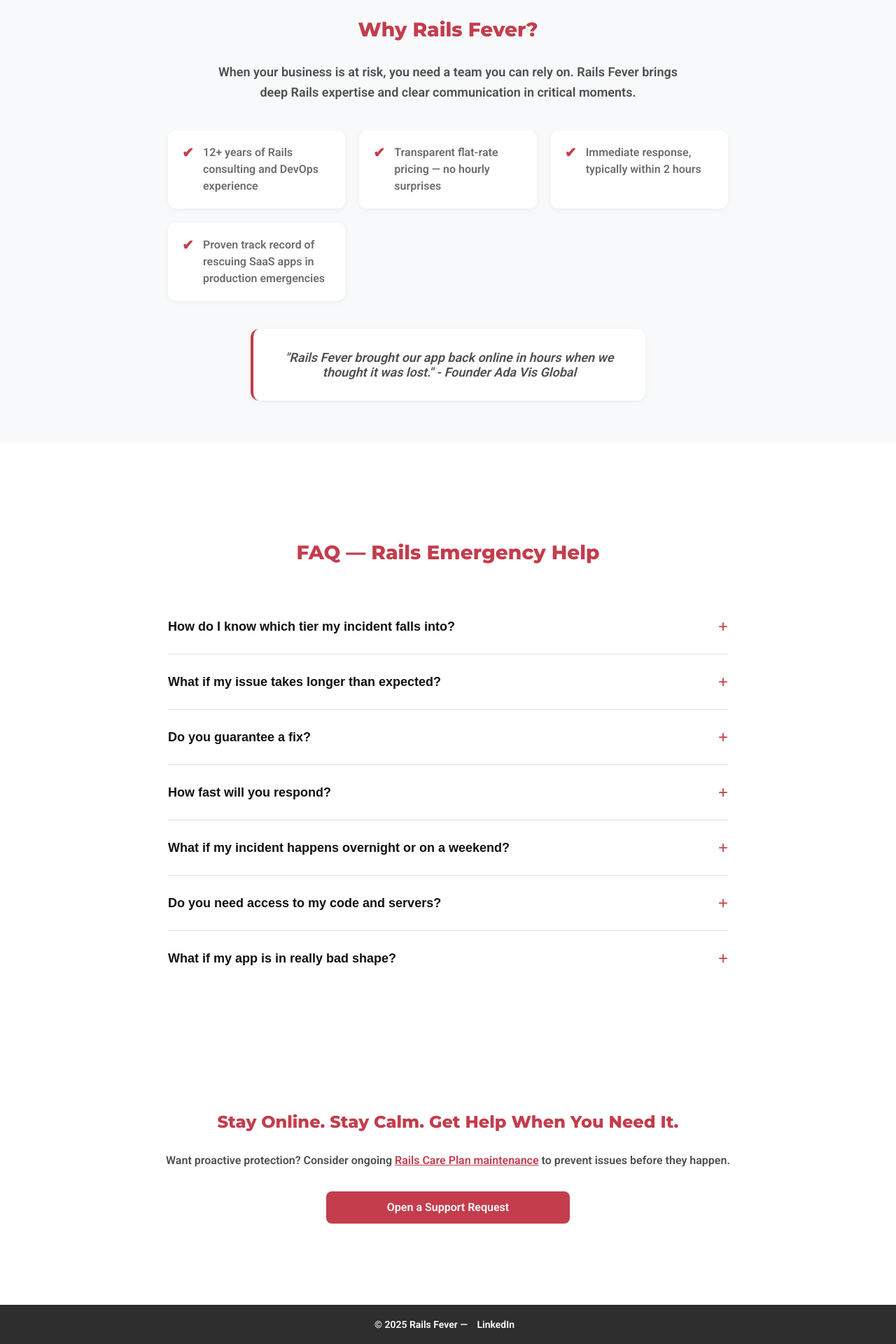
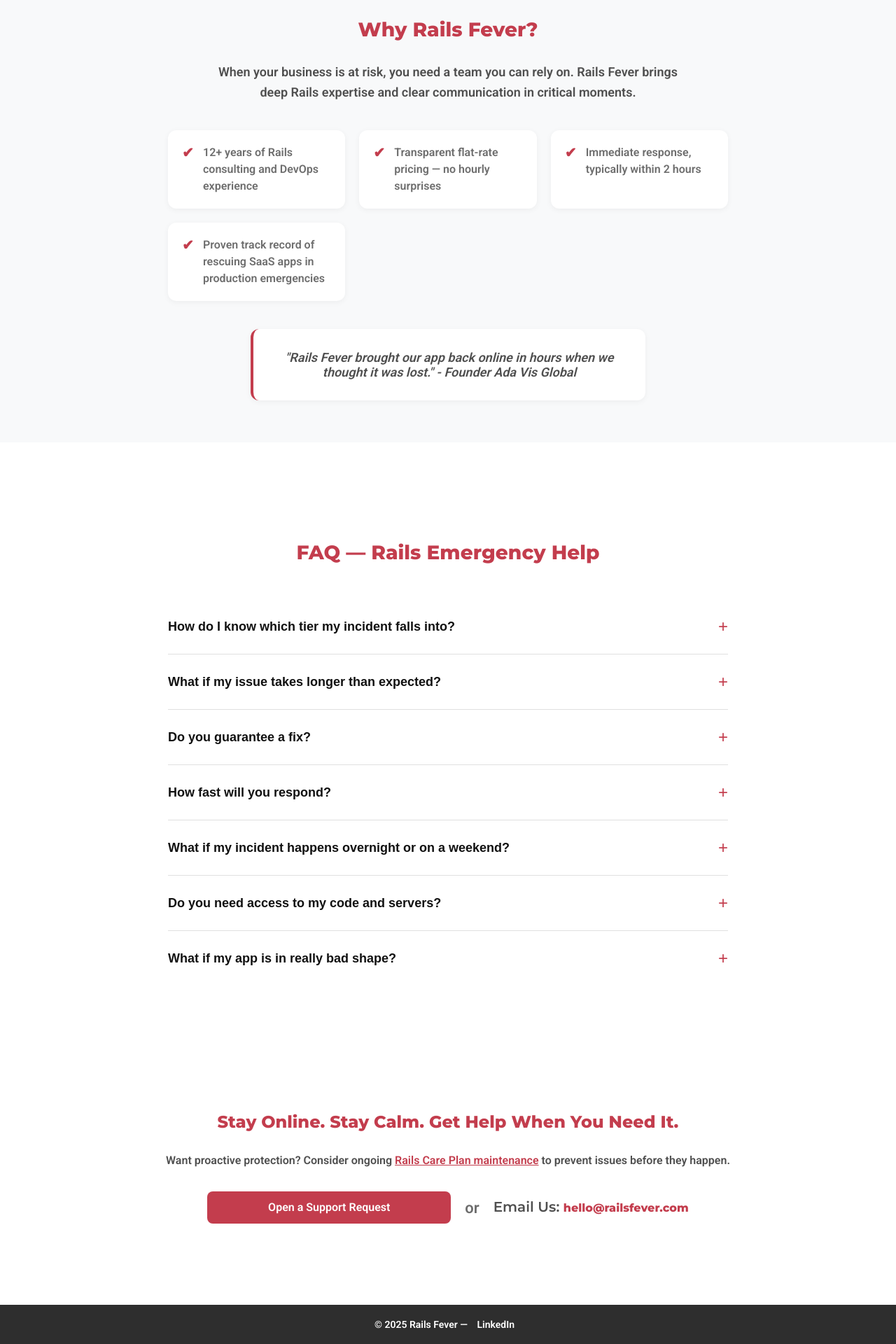
Before and after one commit to waleo/railsfever-05-2025, a Jekyll site: the page built from services/rails_support_desk.html, in a window 1280 px wide. Shown: the part 3383-5303 px from the top of the page at 70% size. Built offline with Jekyll 4.4.1, drawn with Linux system fonts in a browser that asks for light colours.

Commit message:
Added company email in contact section

```diff
--- a/_sass/services/_base.scss
+++ b/_sass/services/_base.scss
@@ -111,7 +111,7 @@
     border-radius: 8px;
     width: 100%;
     max-width: 300px;
-    margin: 1rem auto;
+    margin: 1rem 0;
     word-wrap: break-word;
     line-height: 1.4;
     transition: background-color 0.3s;
--- a/_sass/services/_support_desk.scss
+++ b/_sass/services/_support_desk.scss
@@ -309,4 +309,61 @@
       transform: rotate(45deg);
     }
   }
+
+  // Contact Section - Email styling fix and responsive layout
+  .contact {
+    .contact-methods {
+      display: flex;
+      flex-direction: column;
+      align-items: center;
+      gap: 20px;
+      font-size: 20px;
+
+      @media (min-width: 769px) {
+        flex-direction: row;
+        justify-content: center;
+        gap: 15px;
+        font-size: 22px;
+      }
+    }
+
+    .contact-divider {
+      color: $text-secondary;
+      font-weight: 500;
+      margin: 0 5px;
+
+      @media (max-width: 768px) {
+        display: none;
+      }
+    }
+
+    .email-info {
+      font-family: $font-heading;
+      font-weight: 600;
+      color: $text-primary;
+      font-size: 18px;
+
+      @media (min-width: 769px) {
+        font-size: 20px;
+      }
+    }
+
+    .email-address {
+      color: $brand-primary !important;
+      font-weight: 700;
+      text-decoration: none !important;
+      background: none !important;
+      border: none !important;
+      padding: 0 !important;
+      display: inline !important;
+      width: auto !important;
+      max-width: none !important;
+      margin: 0 !important;
+
+      &:hover {
+        text-decoration: underline !important;
+        background: none !important;
+      }
+    }
+  }
 }
--- a/services/rails_support_desk.html
+++ b/services/rails_support_desk.html
@@ -207,6 +207,10 @@
   <section id="contact" class="contact">
     <h2>Stay Online. Stay Calm. Get Help When You Need It.</h2>
     <p>Want proactive protection? Consider ongoing <a href="/services/rails_care_plan/">Rails Care Plan maintenance</a> to prevent issues before they happen.</p>
-    <a href="{{ site.schedule_meeting_link }}" target="_blank">Open a Support Request</a>
+    <div class="contact-methods">
+      <a href="{{ site.schedule_meeting_link }}" target="_blank">Open a Support Request</a>
+      <span class="contact-divider">or</span>
+      <div class="email-info">Email Us: <a href="mailto:hello@railsfever.com" class="email-address">hello@railsfever.com</a></div>
+    </div>
   </section>
 </div>
```
